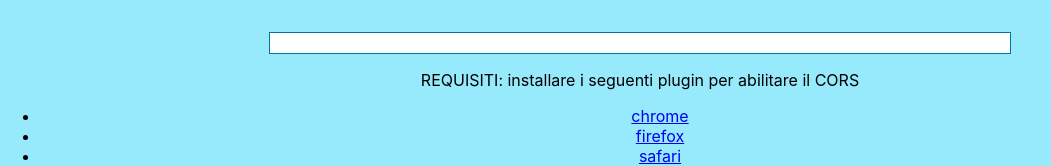
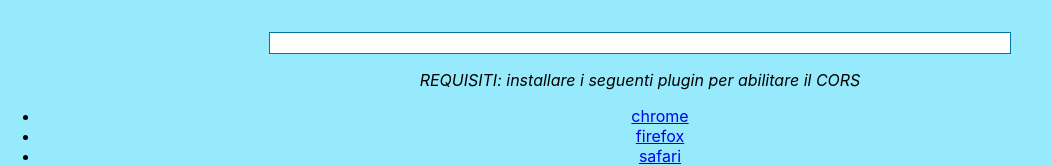
Before and after one commit to danielenapo/MusiXmatch, a React (Create React App) app in the folder muisxmatch/: page / in a window 1280 px wide. Shown: the part 336-502 px from the top of the page, without its empty margins (0-1051 px from the left). Built offline with nearby package versions, Linux system fonts and the light colour scheme.

Commit message:
Upgrade Beta 3

```diff
--- a/muisxmatch/src/App.css
+++ b/muisxmatch/src/App.css
@@ -26,7 +26,7 @@ margin: auto;}
   margin-top: 30px;
   width: 700px;
   font: 20px Arial, Helvetica, sans-serif;
-   line-height: 30px;
+  line-height: 30px;
   padding: 10px 20px;
   border: solid 1.6px #0076a3;
   background-color: #fff;
--- a/muisxmatch/src/App.js
+++ b/muisxmatch/src/App.js
@@ -42,11 +42,11 @@ class App extends Component {
           <p className="input">Artist: <input value={this.state.artist} onChange={this.onChangeArtist} /></p>
           <button>Search the song!</button>
         </form>
-        <p>Song: {this.state.currentSong}</p>
-        <p>Artist: {this.state.currentArtist}</p>
+        <p>Song: <b>{this.state.currentSong.toUpperCase()}</b></p>
+        <p>Artist: <b>{this.state.currentArtist.toUpperCase()}</b></p>
         <p className="testoh">{this.state.lyric}</p>
 
-        <p>REQUISITI: installare i seguenti plugin per abilitare il CORS</p>
+        <p><i>REQUISITI: installare i seguenti plugin per abilitare il CORS</i></p>
         <ul>
           <li> <a href="https://chrome.google.com/webstore/detail/allow-control-allow-origi/nlfbmbojpeacfghkpbjhddihlkkiljbi"> chrome </a> </li>
           <li> <a href="https://addons.mozilla.org/it/firefox/addon/cors-everywhere/">firefox</a></li>
```
